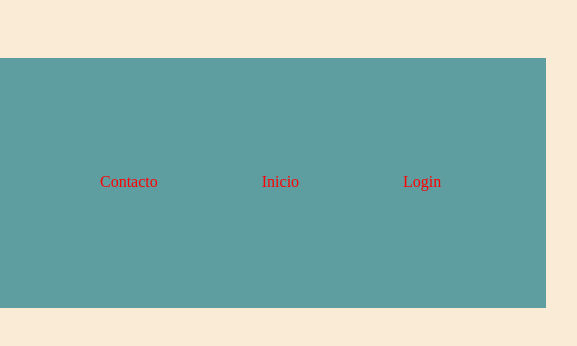
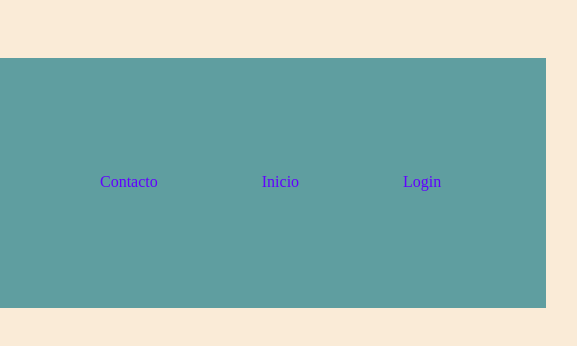
Before and after one commit to cocomicho1986/navegador, a plain HTML site: page index.html in a window 1280 px wide. Shown: the full height of the page, 462-1039 px from the left. Drawn offline with Linux system fonts and the light colour scheme.

Commit message:
Cambios importantes

```diff
--- a/navegador.css
+++ b/navegador.css
@@ -11,7 +11,7 @@ background-color: antiquewhite;
 
 }
 .links{
-    color: red;
+    color: rgb(98, 0, 255);
     margin-left:100px;
     text-decoration: none;
 
```
